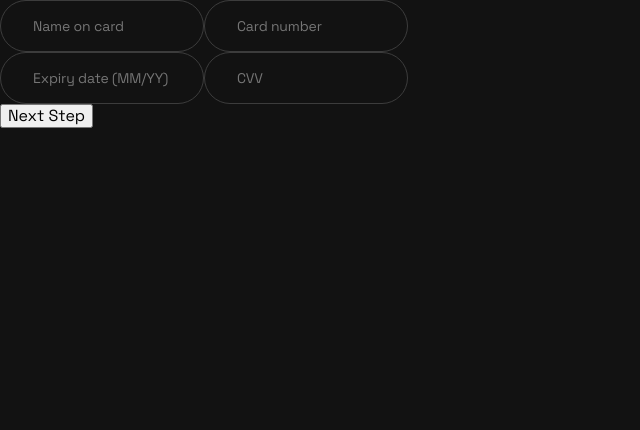
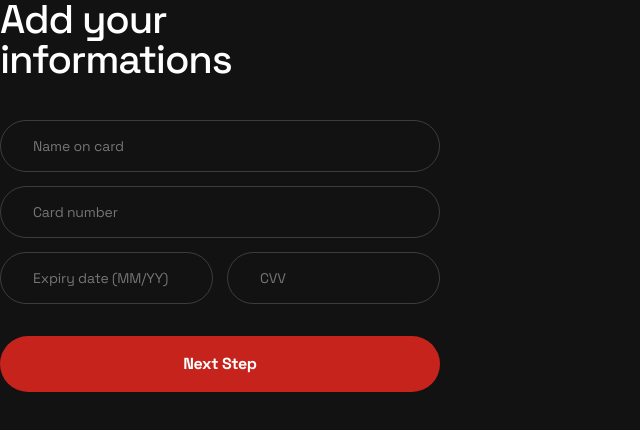
Before and after one commit to pawel-mirys/INVO_Netflix_Payment_Form, a React (Vite) app: page / in a window 1280 px wide. Shown: the top 430 px of the page, without its empty margins (0-640 px from the left). Built offline with nearby package versions, Linux system fonts and the light colour scheme.

Commit message:
button style

```diff
--- a/src/global-components/Button/Button.scss
+++ b/src/global-components/Button/Button.scss
@@ -0,0 +1,16 @@
+.button {
+  font-size: 16px;
+  font-weight: 700;
+  line-height: 18px;
+  letter-spacing: -0.02em;
+  color: var(--color-white-100);
+  background-color: var(--color-red-700);
+  padding: 19px 0px;
+  border: none;
+  border-radius: 444px;
+  width: 100%;
+  cursor: pointer;
+  &:hover {
+    background-color: var(--color-red-900);
+  }
+}
--- a/src/global-components/FormInput/FromInput.scss
+++ b/src/global-components/FormInput/FromInput.scss
@@ -1,5 +1,5 @@
 .form-input {
-  width: auto;
+  width: 100%;
   padding: 16px 0 16px 32px;
   background: none;
   font-size: 14px;
--- a/src/modules/FormModule/components/PaymentForm/PaymentForm.scss
+++ b/src/modules/FormModule/components/PaymentForm/PaymentForm.scss
@@ -0,0 +1,19 @@
+.simple-form {
+  width: 100%;
+  gap: 14px;
+  display: flex;
+  justify-content: center;
+  align-items: center;
+  flex-direction: column;
+
+  &:last-of-type button {
+    margin-top: 18px;
+  }
+
+  &__flex-container {
+    width: 100%;
+    gap: 14px;
+    display: flex;
+    flex-direction: row;
+  }
+}
--- a/src/modules/FormModule/components/PaymentForm/PaymentForm.tsx
+++ b/src/modules/FormModule/components/PaymentForm/PaymentForm.tsx
@@ -2,6 +2,7 @@ import { Button } from '@/global-components/Button/Button';
 import { FormInput } from '@/global-components/FormInput/FormInput';
 import React, { useState } from 'react';
 import { BasicValidatorType, FormType } from '../../types/types';
+import './PaymentForm.scss';
 
 export const PaymentForm = () => {
   const [form, setForm] = useState<FormType>({
--- a/src/modules/FormModule/pages/PaymentFormPage/PaymentFormPage.scss
+++ b/src/modules/FormModule/pages/PaymentFormPage/PaymentFormPage.scss
@@ -0,0 +1,14 @@
+.payment-page {
+  &__form-section {
+    width: 440px;
+  }
+
+  &__header {
+    width: 233px;
+    font-size: 40px;
+    font-weight: 500;
+    line-height: 40px;
+    letter-spacing: -0.03em;
+    margin: 0 0 40px 0;
+  }
+}
--- a/src/modules/FormModule/pages/PaymentFormPage/PaymentFormPage.tsx
+++ b/src/modules/FormModule/pages/PaymentFormPage/PaymentFormPage.tsx
@@ -1,16 +1,17 @@
 import React from 'react';
 import { PaymentForm } from '../../components/PaymentForm/PaymentForm';
+import './PaymentFormPage.scss';
 
 export const PaymentFormPage = () => {
   return (
     <div className='payment-page'>
       <div className='payment-page__form-section'>
-        <h1 className='payment--page__header'>Add your informations</h1>
+        <h1 className='payment-page__header'>Add your informations</h1>
         <PaymentForm />
       </div>
-      <div className='payment-page__banner-section'>
+      {/* <div className='payment-page__banner-section'>
         <img src='/src/assets/images/netflix-banner.png' alt='netflix banner' />
-      </div>
+      </div> */}
     </div>
   );
 };
--- a/src/modules/HomeModule/pages/HomePage/HomePage.tsx
+++ b/src/modules/HomeModule/pages/HomePage/HomePage.tsx
@@ -1,11 +1,12 @@
 import React from 'react';
 import './HomePage.scss';
-import { PaymentForm } from '@/modules/FormModule/components/PaymentForm/PaymentForm';
+
+import { PaymentFormPage } from '@/modules/FormModule/pages/PaymentFormPage/PaymentFormPage';
 
 export const HomePage = () => {
   return (
     <>
-      <PaymentForm />
+      <PaymentFormPage />
     </>
   );
 };
```
